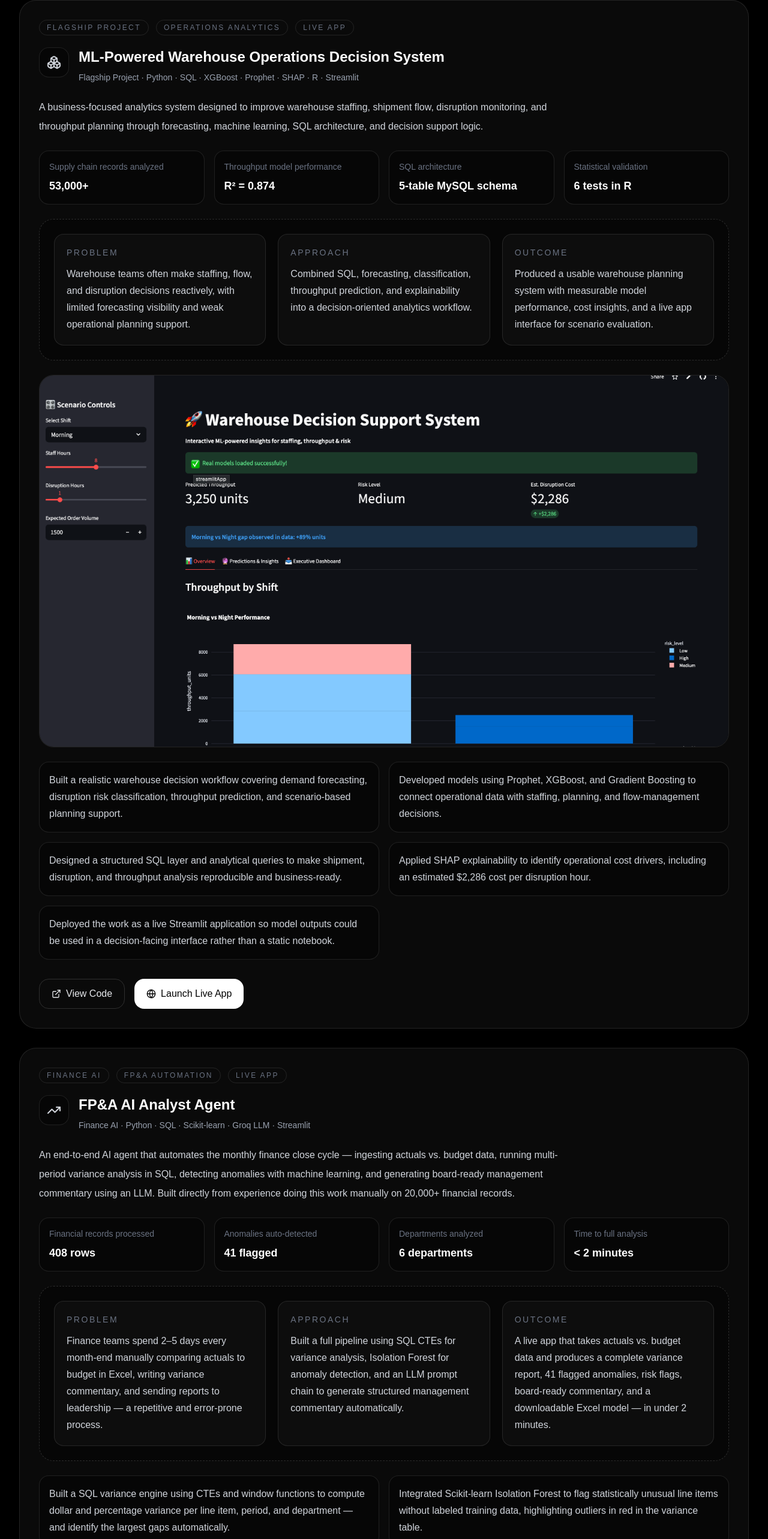
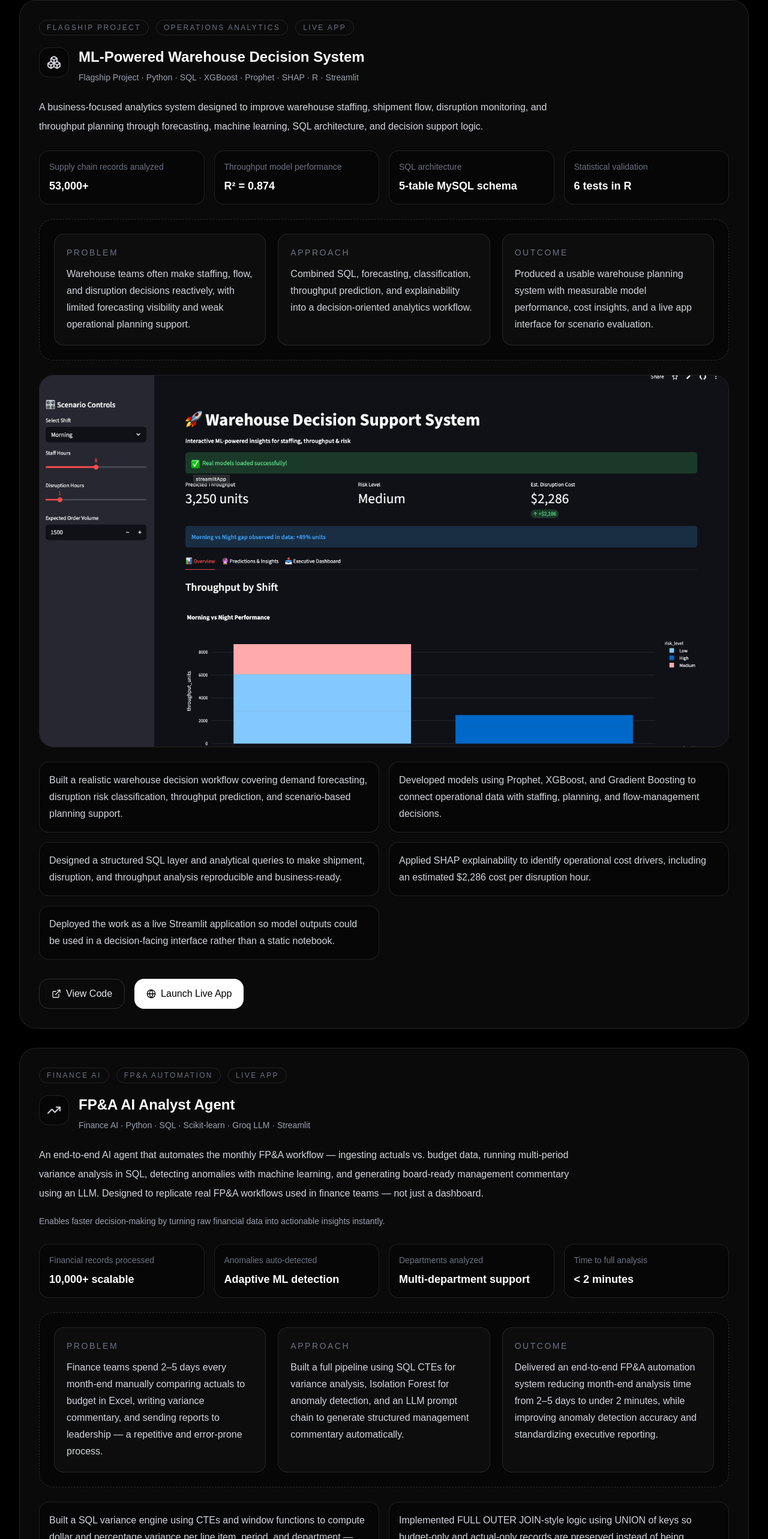
Before and after one commit to garvit-mittal04/garvit-portfolio, a Next.js app: page / in a window 1280 px wide. Shown: the part 3614-6180 px from the top of the page at 60% size. Built offline with nearby package versions, Linux system fonts and the light colour scheme.

Commit message:
Update page.tsx

```diff
--- a/app/page.tsx
+++ b/app/page.tsx
@@ -1,4 +1,5 @@
 "use client";
+
 import { useCallback, useEffect, useRef, useState } from "react";
 import { motion } from "framer-motion";
 import {
@@ -26,6 +27,7 @@ import {
 } from "lucide-react";
 
 // ─── Constants ────────────────────────────────────────────────────────────────
+
 const navLinks = [
   { label: "About", href: "#about" },
   { label: "Education", href: "#education" },
@@ -77,7 +79,7 @@ const experienceData = [
 ];
 
 const flagshipProject = {
-  title: "ML-Powered Warehouse Operations Decision System",
+  title: "ML-Powered Warehouse Decision System",
   subtitle: "Flagship Project · Python · SQL · XGBoost · Prophet · SHAP · R · Streamlit",
   description:
     "A business-focused analytics system designed to improve warehouse staffing, shipment flow, disruption monitoring, and throughput planning through forecasting, machine learning, SQL architecture, and decision support logic.",
@@ -102,17 +104,18 @@ const fpaProject = {
   title: "FP&A AI Analyst Agent",
   subtitle: "Finance AI · Python · SQL · Scikit-learn · Groq LLM · Streamlit",
   description:
-    "An end-to-end AI agent that automates the monthly finance close cycle — ingesting actuals vs. budget data, running multi-period variance analysis in SQL, detecting anomalies with machine learning, and generating board-ready management commentary using an LLM. Built directly from experience doing this work manually on 20,000+ financial records.",
+    "An end-to-end AI agent that automates the monthly FP&A workflow — ingesting actuals vs. budget data, running multi-period variance analysis in SQL, detecting anomalies with machine learning, and generating board-ready management commentary using an LLM. Designed to replicate real FP&A workflows used in finance teams — not just a dashboard.",
   highlights: [
-    { label: "Financial records processed", value: "408 rows" },
-    { label: "Anomalies auto-detected", value: "41 flagged" },
-    { label: "Departments analyzed", value: "6 departments" },
+    { label: "Financial records processed", value: "10,000+ scalable" },
+    { label: "Anomalies auto-detected", value: "Adaptive ML detection" },
+    { label: "Departments analyzed", value: "Multi-department support" },
     { label: "Time to full analysis", value: "< 2 minutes" },
   ],
   bullets: [
     "Built a SQL variance engine using CTEs and window functions to compute dollar and percentage variance per line item, period, and department — and identify the largest gaps automatically.",
-    "Integrated Scikit-learn Isolation Forest to flag statistically unusual line items without labeled training data, highlighting outliers in red in the variance table.",
-    "Engineered a Groq LLM prompt pipeline that takes structured variance summaries as input and outputs 3–4 paragraph board-ready management commentary with risk flags.",
+    "Implemented FULL OUTER JOIN-style logic using UNION of keys so budget-only and actual-only records are preserved instead of being dropped in analysis.",
+    "Integrated Scikit-learn Isolation Forest with stability-aware gating to flag statistically unusual line items while avoiding false positives on clean datasets.",
+    "Engineered a Groq LLM prompt pipeline that takes structured variance summaries as input and outputs board-ready management commentary with decision-focused risk flags.",
     "Built a formatted 3-sheet Excel export (Executive Summary, Variance Detail, AI Commentary) and deployed the full system as a live Streamlit app with sample data preloaded.",
     "Inspired by hands-on experience analyzing 20,000+ financial records at Harsiddhi Foods — this project is the AI-powered version of that manual workflow.",
   ],
@@ -218,6 +221,7 @@ const educationData = [
 ];
 
 // ─── Sub-components ────────────────────────────────────────────────────────────
+
 function SectionHeader({
   eyebrow,
   title,
@@ -252,6 +256,7 @@ function BulletList({ items }: { items: string[] }) {
 }
 
 // ─── Main component ────────────────────────────────────────────────────────────
+
 export default function GarvitPortfolio() {
   const [menuOpen, setMenuOpen] = useState(false);
   const [activeSection, setActiveSection] = useState("about");
@@ -261,6 +266,7 @@ export default function GarvitPortfolio() {
     const sections = navLinks
       .map((link) => document.querySelector(link.href) as HTMLElement | null)
       .filter(Boolean) as HTMLElement[];
+
     const scrollPosition = window.scrollY + 180;
     let current = "about";
     for (const section of sections) {
@@ -308,6 +314,7 @@ export default function GarvitPortfolio() {
           <a href="#top" className="text-lg font-semibold tracking-wide">
             Garvit Mittal
           </a>
+
           <nav className="hidden items-center gap-2 md:flex" aria-label="Main navigation">
             {navLinks.map((item) => {
               const isActive = activeSection === item.href.replace("#", "");
@@ -327,6 +334,7 @@ export default function GarvitPortfolio() {
               );
             })}
           </nav>
+
           <button
             onClick={() => setMenuOpen((prev) => !prev)}
             className="rounded-xl border border-white/10 p-2 md:hidden"
@@ -336,6 +344,7 @@ export default function GarvitPortfolio() {
             {menuOpen ? <X size={20} /> : <Menu size={20} />}
           </button>
         </div>
+
         {menuOpen && (
           <div className="border-t border-white/10 px-6 pb-4 md:hidden">
             <nav
@@ -373,6 +382,7 @@ export default function GarvitPortfolio() {
               <Sparkles size={15} aria-hidden="true" />
               MS Business Analytics &amp; AI · UT Dallas
             </motion.div>
+
             <motion.p
               initial={{ opacity: 0, y: 18 }}
               animate={{ opacity: 1, y: 0 }}
@@ -381,6 +391,7 @@ export default function GarvitPortfolio() {
             >
               Business Analytics · Operations · Supply Chain · BI
             </motion.p>
+
             <motion.h1
               initial={{ opacity: 0, y: 20 }}
               animate={{ opacity: 1, y: 0 }}
@@ -390,6 +401,7 @@ export default function GarvitPortfolio() {
               Turning data into
               <span className="block text-gray-300">better operational decisions.</span>
             </motion.h1>
+
             <motion.p
               initial={{ opacity: 0, y: 20 }}
               animate={{ opacity: 1, y: 0 }}
@@ -400,6 +412,7 @@ export default function GarvitPortfolio() {
               focused on building forecasting, reporting, and decision-support
               systems for operations, supply chain, and business performance.
             </motion.p>
+
             <motion.p
               initial={{ opacity: 0, y: 20 }}
               animate={{ opacity: 1, y: 0 }}
@@ -410,6 +423,7 @@ export default function GarvitPortfolio() {
               learning to solve real planning and operational problems, not just
               create technical demos.
             </motion.p>
+
             <motion.div
               initial={{ opacity: 0, y: 20 }}
               animate={{ opacity: 1, y: 0 }}
@@ -422,6 +436,7 @@ export default function GarvitPortfolio() {
               >
                 View Projects <ArrowRight size={16} aria-hidden="true" />
               </a>
+
               <a
                 href={flagshipProject.liveApp}
                 target="_blank"
@@ -430,6 +445,7 @@ export default function GarvitPortfolio() {
               >
                 <Globe size={16} aria-hidden="true" /> Launch Live App
               </a>
+
               <a
                 href="/RESUME.pdf"
                 download
@@ -438,6 +454,7 @@ export default function GarvitPortfolio() {
                 <Download size={16} aria-hidden="true" /> Download Resume
               </a>
             </motion.div>
+
             <motion.div
               initial={{ opacity: 0, y: 20 }}
               animate={{ opacity: 1, y: 0 }}
@@ -487,6 +504,7 @@ export default function GarvitPortfolio() {
                 </div>
               ))}
             </div>
+
             <div className="mt-5 rounded-2xl border border-white/10 bg-black/40 p-5">
               <p className="text-sm text-gray-500">What I bring</p>
               <p className="mt-2 text-lg font-semibold text-white">
@@ -507,6 +525,7 @@ export default function GarvitPortfolio() {
             <p className="text-sm uppercase tracking-[0.22em] text-gray-500">About</p>
             <h2 className="mt-3 text-3xl font-semibold md:text-4xl">My approach</h2>
           </div>
+
           <div className="space-y-5 leading-8 text-gray-300">
             <p>
               My background in finance, business analysis, and operations shapes how I approach
@@ -538,6 +557,7 @@ export default function GarvitPortfolio() {
           title="Academic foundation"
           subtitle="A mix of analytics, quantitative thinking, business context, and applied problem-solving."
         />
+
         <div className="grid gap-6">
           {educationData.map((item) => (
             <div
@@ -575,6 +595,7 @@ export default function GarvitPortfolio() {
           title="Work that created business value"
           subtitle="Experience across retail analytics, operations, finance, reporting, and business-facing analytical support."
         />
+
         <div className="space-y-6">
           {experienceData.map((item) => (
             <div
@@ -596,6 +617,7 @@ export default function GarvitPortfolio() {
                 </div>
                 <p className="text-sm text-gray-500">{item.period}</p>
               </div>
+
               <div className="mt-5 pl-0 md:pl-[68px]">
                 <BulletList items={item.points} />
               </div>
@@ -617,17 +639,19 @@ export default function GarvitPortfolio() {
 
         {/* ── Warehouse Flagship ── */}
         <motion.div
-          initial={{ opacity: 0, y: 24 }}
+          initial={{ opacity: 0, y: 18 }}
           whileInView={{ opacity: 1, y: 0 }}
-          viewport={{ once: true }}
+          viewport={{ once: true, amount: 0.2 }}
           transition={{ duration: 0.5 }}
-          className="rounded-[28px] border border-white/10 bg-white/[0.04] p-8 shadow-xl"
+          whileHover={{ y: -4 }}
+          className="rounded-[28px] border border-white/10 bg-white/[0.04] p-8 shadow-xl transition-transform"
         >
           <div className="flex flex-wrap items-center gap-3 text-xs uppercase tracking-[0.2em] text-gray-500">
             <span className="rounded-full border border-white/10 px-3 py-1">Flagship Project</span>
             <span className="rounded-full border border-white/10 px-3 py-1">Operations Analytics</span>
             <span className="rounded-full border border-white/10 px-3 py-1">Live App</span>
           </div>
+
           <div className="mt-5 flex items-start gap-4">
             <div className="rounded-2xl border border-white/10 bg-black/40 p-3 text-gray-300" aria-hidden="true">
               <Boxes size={24} />
@@ -637,9 +661,11 @@ export default function GarvitPortfolio() {
               <p className="mt-2 text-sm text-gray-400">{flagshipProject.subtitle}</p>
             </div>
           </div>
+
           <p className="mt-6 max-w-4xl text-base leading-8 text-gray-300">
             {flagshipProject.description}
           </p>
+
           <div className="mt-6 grid gap-4 md:grid-cols-2 xl:grid-cols-4">
             {flagshipProject.highlights.map((item) => (
               <div key={item.label} className="rounded-2xl border border-white/10 bg-black/30 p-4">
@@ -648,6 +674,7 @@ export default function GarvitPortfolio() {
               </div>
             ))}
           </div>
+
           <div className="mt-6 rounded-[24px] border border-dashed border-white/15 bg-black/30 p-6">
             <div className="grid gap-5 md:grid-cols-3">
               <div className="rounded-2xl border border-white/10 bg-white/[0.03] p-5">
@@ -673,6 +700,7 @@ export default function GarvitPortfolio() {
               </div>
             </div>
           </div>
+
           <div className="mt-6 overflow-hidden rounded-[24px] border border-white/10">
             <img
               src="/warehouse-screenshot.png"
@@ -680,6 +708,7 @@ export default function GarvitPortfolio() {
               className="w-full"
             />
           </div>
+
           <div className="mt-6 grid gap-4 md:grid-cols-2">
             {flagshipProject.bullets.map((bullet, index) => (
               <div key={index} className="rounded-2xl border border-white/10 bg-black/30 p-4">
@@ -687,6 +716,7 @@ export default function GarvitPortfolio() {
               </div>
             ))}
           </div>
+
           <div className="mt-8 flex flex-wrap gap-4">
             <a
               href={flagshipProject.github}
@@ -709,17 +739,19 @@ export default function GarvitPortfolio() {
 
         {/* ── FP&A AI Agent ── */}
         <motion.div
-          initial={{ opacity: 0, y: 24 }}
+          initial={{ opacity: 0, y: 18 }}
           whileInView={{ opacity: 1, y: 0 }}
-          viewport={{ once: true }}
-          transition={{ duration: 0.5 }}
-          className="mt-8 rounded-[28px] border border-white/10 bg-white/[0.04] p-8 shadow-xl"
+          viewport={{ once: true, amount: 0.2 }}
+          transition={{ duration: 0.55, delay: 0.05 }}
+          whileHover={{ y: -4, boxShadow: "0 20px 60px rgba(255,255,255,0.04)" }}
+          className="mt-8 rounded-[28px] border border-white/10 bg-white/[0.04] p-8 shadow-xl transition-transform"
         >
           <div className="flex flex-wrap items-center gap-3 text-xs uppercase tracking-[0.2em] text-gray-500">
             <span className="rounded-full border border-white/10 px-3 py-1">Finance AI</span>
             <span className="rounded-full border border-white/10 px-3 py-1">FP&amp;A Automation</span>
             <span className="rounded-full border border-white/10 px-3 py-1">Live App</span>
           </div>
+
           <div className="mt-5 flex items-start gap-4">
             <div className="rounded-2xl border border-white/10 bg-black/40 p-3 text-gray-300" aria-hidden="true">
               <TrendingUp size={24} />
@@ -729,17 +761,28 @@ export default function GarvitPortfolio() {
               <p className="mt-2 text-sm text-gray-400">{fpaProject.subtitle}</p>
             </div>
           </div>
+
           <p className="mt-6 max-w-4xl text-base leading-8 text-gray-300">
             {fpaProject.description}
           </p>
+
+          <p className="mt-4 max-w-4xl text-sm leading-7 text-gray-400">
+            Enables faster decision-making by turning raw financial data into actionable insights instantly.
+          </p>
+
           <div className="mt-6 grid gap-4 md:grid-cols-2 xl:grid-cols-4">
             {fpaProject.highlights.map((item) => (
-              <div key={item.label} className="rounded-2xl border border-white/10 bg-black/30 p-4">
+              <motion.div
+                key={item.label}
+                whileHover={{ y: -3 }}
+                className="rounded-2xl border border-white/10 bg-black/30 p-4"
+              >
                 <p className="text-sm text-gray-500">{item.label}</p>
                 <p className="mt-2 text-lg font-semibold text-white">{item.value}</p>
-              </div>
+              </motion.div>
             ))}
           </div>
+
           <div className="mt-6 rounded-[24px] border border-dashed border-white/15 bg-black/30 p-6">
             <div className="grid gap-5 md:grid-cols-3">
               <div className="rounded-2xl border border-white/10 bg-white/[0.03] p-5">
@@ -761,22 +804,50 @@ export default function GarvitPortfolio() {
               <div className="rounded-2xl border border-white/10 bg-white/[0.03] p-5">
                 <p className="text-sm uppercase tracking-[0.18em] text-gray-500">Outcome</p>
                 <p className="mt-3 leading-7 text-gray-300">
-                  A live app that takes actuals vs. budget data and produces a complete variance
-                  report, 41 flagged anomalies, risk flags, board-ready commentary, and a
-                  downloadable Excel model — in under 2 minutes.
+                  Delivered an end-to-end FP&amp;A automation system reducing month-end analysis time
+                  from 2–5 days to under 2 minutes, while improving anomaly detection accuracy and
+                  standardizing executive reporting.
                 </p>
               </div>
             </div>
           </div>
+
           <div className="mt-6 grid gap-4 md:grid-cols-2">
             {fpaProject.bullets.map((bullet, index) => (
-              <div key={index} className="rounded-2xl border border-white/10 bg-black/30 p-4">
+              <motion.div
+                key={index}
+                whileHover={{ y: -2 }}
+                className="rounded-2xl border border-white/10 bg-black/30 p-4"
+              >
                 <p className="leading-7 text-gray-300">{bullet}</p>
-              </div>
+              </motion.div>
             ))}
           </div>
 
+          <div className="mt-6 rounded-[24px] border border-white/10 bg-black/30 p-6">
+            <p className="text-sm uppercase tracking-[0.18em] text-gray-500">Key Differentiators</p>
+            <div className="mt-4 grid gap-3 md:grid-cols-3">
+              <div className="rounded-2xl border border-white/10 bg-white/[0.03] p-4 text-gray-300">
+                No data loss via FULL OUTER JOIN-style logic
+              </div>
+              <div className="rounded-2xl border border-white/10 bg-white/[0.03] p-4 text-gray-300">
+                Smart anomaly detection that avoids false positives
+              </div>
+              <div className="rounded-2xl border border-white/10 bg-white/[0.03] p-4 text-gray-300">
+                Board-ready AI commentary with finance-style structure
+              </div>
+            </div>
+          </div>
+
           <div className="mt-8 flex flex-wrap gap-4">
+            <a
+              href={fpaProject.liveApp}
+              target="_blank"
+              rel="noreferrer"
+              className="inline-flex items-center gap-2 rounded-2xl bg-white px-5 py-3 font-medium text-black transition hover:scale-[1.02]"
+            >
+              <Globe size={16} aria-hidden="true" /> Launch Live App
+            </a>
             <a
               href={fpaProject.github}
               target="_blank"
@@ -785,26 +856,19 @@ export default function GarvitPortfolio() {
             >
               <ExternalLink size={16} aria-hidden="true" /> View Code
             </a>
-            <a
-              href={fpaProject.liveApp}
-              target="_blank"
-              rel="noreferrer"
-              className="inline-flex items-center gap-2 rounded-2xl bg-white px-5 py-3 font-medium text-black transition hover:scale-[1.02]"
-            >
-              <Globe size={16} aria-hidden="true" /> Launch Live App
-            </a>
           </div>
         </motion.div>
 
         {/* ── Secondary projects ── */}
         <div className="mt-8 grid gap-6 lg:grid-cols-3">
-          {projectData.map((project, i) => (
+          {projectData.map((project, idx) => (
             <motion.div
               key={project.title}
-              initial={{ opacity: 0, y: 20 }}
+              initial={{ opacity: 0, y: 16 }}
               whileInView={{ opacity: 1, y: 0 }}
-              viewport={{ once: true }}
-              transition={{ duration: 0.4, delay: i * 0.1 }}
+              viewport={{ once: true, amount: 0.25 }}
+              transition={{ duration: 0.45, delay: idx * 0.06 }}
+              whileHover={{ y: -4 }}
               className="rounded-[24px] border border-white/10 bg-white/[0.04] p-6"
             >
               <div className="inline-flex rounded-2xl border border-white/10 bg-black/40 p-3 text-gray-300" aria-hidden="true">
@@ -831,14 +895,11 @@ export default function GarvitPortfolio() {
           title="Tools, methods, and business strengths"
           subtitle="Technical capability is strongest when paired with business understanding and clear communication."
         />
+
         <div className="grid gap-6 lg:grid-cols-2">
           {Object.entries(skillsData).map(([category, skills], index) => (
-            <motion.div
+            <div
               key={category}
-              initial={{ opacity: 0, y: 16 }}
-              whileInView={{ opacity: 1, y: 0 }}
-              viewport={{ once: true }}
-              transition={{ duration: 0.4, delay: index * 0.08 }}
               className="rounded-[24px] border border-white/10 bg-white/[0.04] p-6"
             >
               <div className="flex items-center gap-3">
@@ -847,6 +908,7 @@ export default function GarvitPortfolio() {
                 </div>
                 <h3 className="text-xl font-semibold">{category}</h3>
               </div>
+
               <div className="mt-5 flex flex-wrap gap-3" role="list" aria-label={`${category} skills`}>
                 {skills.map((skill) => (
                   <span
@@ -858,9 +920,10 @@ export default function GarvitPortfolio() {
                   </span>
                 ))}
               </div>
-            </motion.div>
+            </div>
           ))}
         </div>
+
         <div className="mt-8 rounded-[24px] border border-white/10 bg-white/[0.04] p-6">
           <div className="flex items-center gap-3">
             <div className="rounded-2xl border border-white/10 bg-black/40 p-3 text-gray-300" aria-hidden="true">
@@ -868,6 +931,7 @@ export default function GarvitPortfolio() {
             </div>
             <h3 className="text-xl font-semibold">Certifications</h3>
           </div>
+
           <div className="mt-5 grid gap-3 md:grid-cols-2">
             {certifications.map((cert) => (
               <div key={cert} className="rounded-2xl border border-white/10 bg-black/30 p-4 text-gray-300">
@@ -886,11 +950,13 @@ export default function GarvitPortfolio() {
         <div className="rounded-[30px] border border-white/10 bg-white/[0.04] p-8 md:p-10">
           <p className="text-sm uppercase tracking-[0.22em] text-gray-500">Contact</p>
           <h2 className="mt-3 text-3xl font-semibold md:text-4xl">Let&apos;s connect</h2>
+
           <p className="mt-5 max-w-3xl leading-8 text-gray-300">
             I&apos;m actively interested in business analytics, operations, supply chain, BI, and
             data-focused roles where analytical work can directly improve planning, performance,
             and business decisions.
           </p>
+
           <div className="mt-8 grid gap-4 md:grid-cols-2">
             <a
               href="mailto:garvitm534@gmail.com"
@@ -902,6 +968,7 @@ export default function GarvitPortfolio() {
               </div>
               <p className="mt-3 text-gray-300">garvitm534@gmail.com</p>
             </a>
+
             <a
               href="https://www.linkedin.com/in/garvit-mittal-81171632a/"
               target="_blank"
@@ -914,6 +981,7 @@ export default function GarvitPortfolio() {
               </div>
               <p className="mt-3 text-gray-300">Connect professionally</p>
             </a>
+
             <a
               href="https://github.com/garvit-mittal04"
               target="_blank"
@@ -926,6 +994,7 @@ export default function GarvitPortfolio() {
               </div>
               <p className="mt-3 text-gray-300">Explore code and project work</p>
             </a>
+
             <a
               href={fpaProject.liveApp}
               target="_blank"
@@ -939,11 +1008,13 @@ export default function GarvitPortfolio() {
               <p className="mt-3 text-gray-300">Open the finance automation app</p>
             </a>
           </div>
+
           <div className="mt-8 flex flex-wrap items-center gap-4 text-sm text-gray-400">
             <div className="inline-flex items-center gap-2 rounded-full border border-white/10 px-4 py-2">
               <MapPin size={14} aria-hidden="true" />
               Dallas, Texas
             </div>
+
             <a
               href={flagshipProject.github}
               target="_blank"
```
